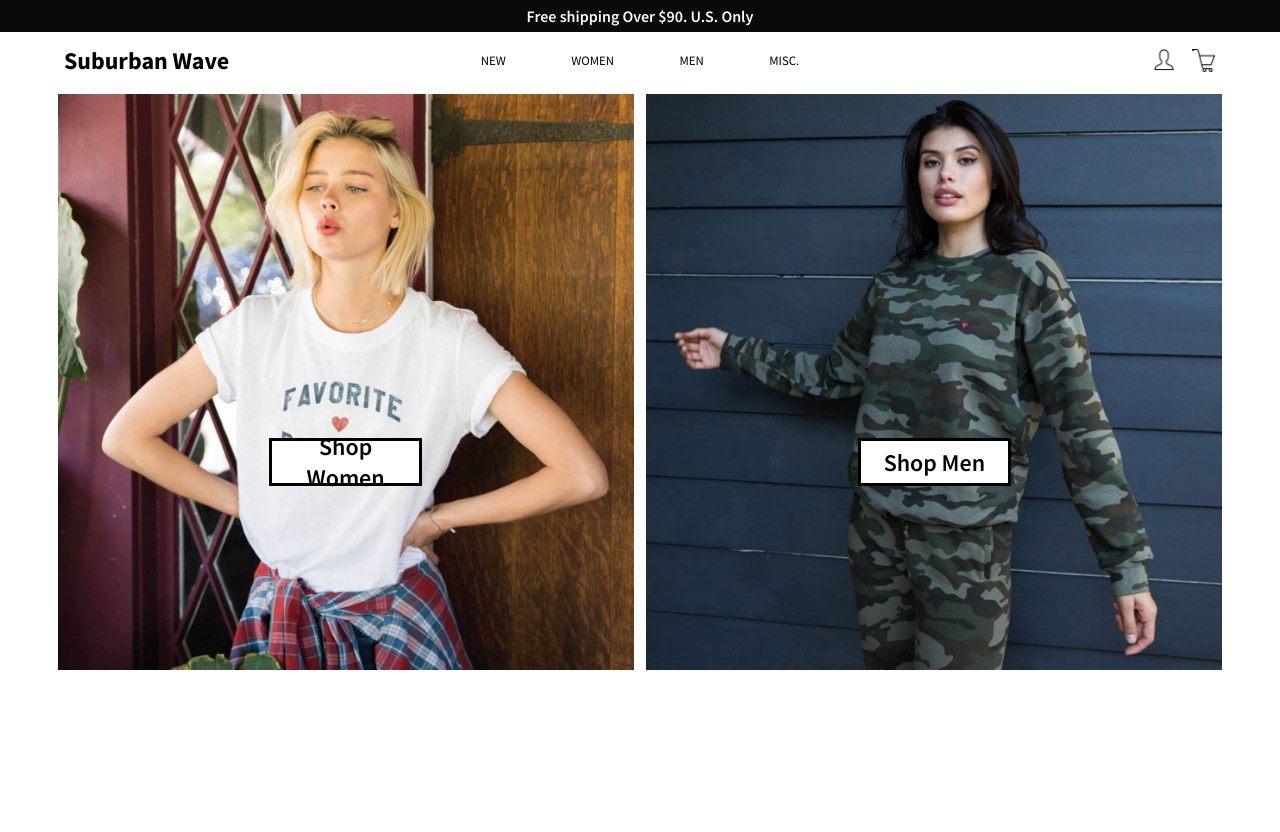
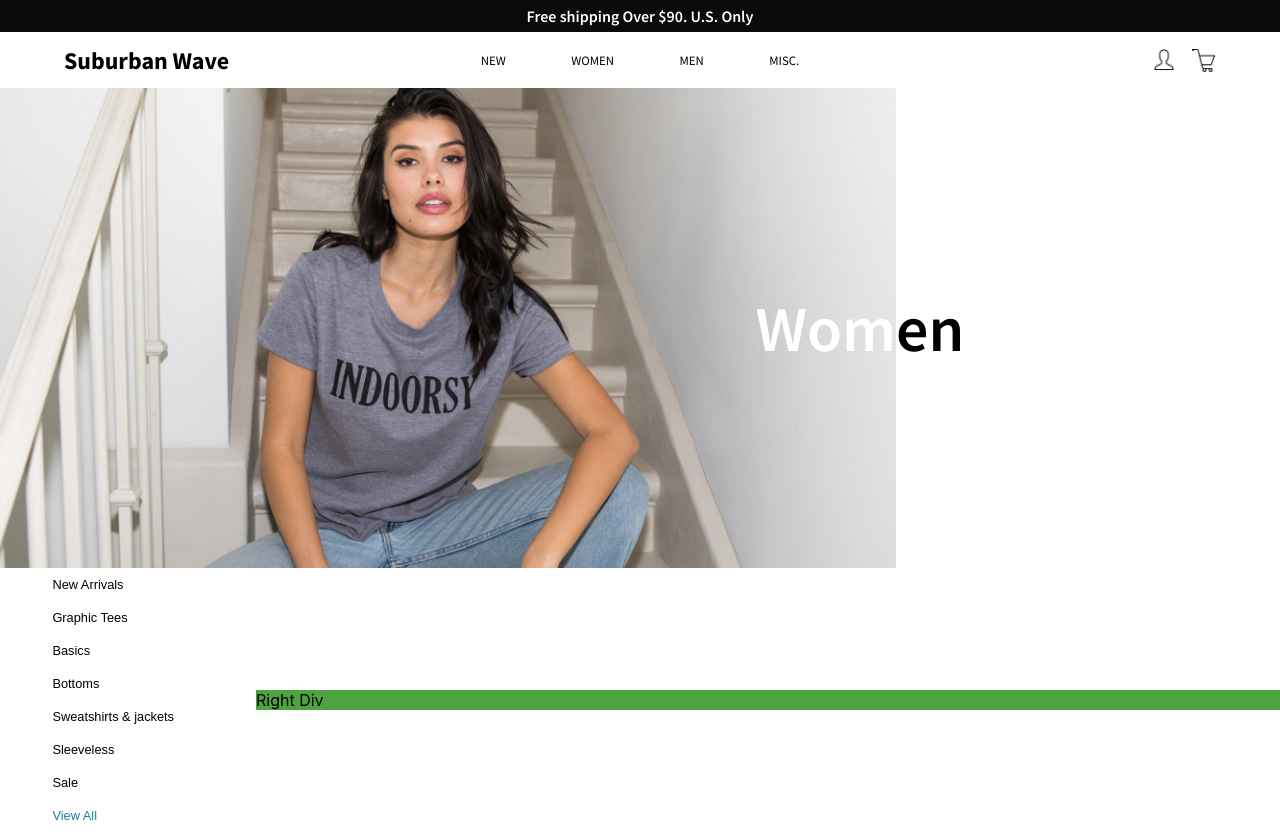
Before and after one commit to connorlagana/sw, a React (Create React App) app: page /women in a window 1280 px wide. Before the commit the page ends 800 px from the top, so only its background shows below. Built offline with nearby package versions, Linux system fonts and the light colour scheme.

Commit message:
indoorsy

```diff
--- a/src/App.js
+++ b/src/App.js
@@ -4,6 +4,7 @@ import "./App.scss";
 import { Route } from "react-router-dom";
 import Nav from "./components/Nav.js";
 import Hero from "./components/Hero.js";
+import Women from "./components/Women/Women.js";
 
 class App extends Component {
   constructor() {
@@ -13,7 +14,8 @@ class App extends Component {
     return (
       <div className="App">
         <Nav />
-        <Hero />
+        <Route exact path="/" component={Hero} />
+        <Route exact path="/women" component={Women} />
       </div>
     );
   }
--- a/src/App.scss
+++ b/src/App.scss
@@ -36,6 +36,8 @@
       display: flex;
       justify-content: flex-start;
       align-items: center;
+      text-decoration: none;
+      color: black;
     }
 
     & .centerNav {
@@ -46,11 +48,18 @@
       font-family: "Source Sans Pro", sans-serif;
       text-transform: uppercase;
 
-      cursor: pointer;
       font-size: 1.6vh;
 
-      & :hover {
+      & #navLink {
+        text-decoration: none;
+        color: black;
+        cursor: pointer;
+      }
+      & #navLink:hover {
         transition: all 0.3s;
+        color: rgb(30, 127, 156);
+      }
+      & :active {
         color: rgb(30, 127, 156);
       }
     }
@@ -111,8 +120,109 @@
   }
   & button:hover {
     background-color: black;
-    color: white;
     border-color: white;
+    & #shopButtonLink {
+      color: white;
+    }
+  }
+
+  & #shopButtonLink {
+    color: black;
+    text-decoration: none;
+  }
+}
+
+.WomenHero {
+  height: 60vh;
+  width: 100vw;
+  display: flex;
+  justify-content: flex-start;
+  align-items: center;
+
+  & .womenImageDiv {
+    height: 60vh;
+    width: 70vw;
+    position: relative;
+    display: flex;
+    justify-content: flex-end;
+    align-items: center;
+    & img {
+      height: 60vh;
+      width: 70vw;
+      object-fit: cover;
+    }
+    & #wo {
+      // background-color: blue;
+      position: absolute;
+      font-family: "Source Sans Pro", sans-serif;
+      font-size: 5vw;
+      font-weight: 600;
+      color: white;
+    }
+  }
+
+  & #womenTitle {
+    height: 60vh;
+    width: 30vw;
+    display: flex;
+    justify-content: flex-start;
+    align-items: center;
+    font-family: "Source Sans Pro", sans-serif;
+    font-size: 5vw;
+    font-weight: 600;
+  }
+}
+
+.WomenBottom {
+  width: 100vw;
+  // background-color: red;
+  display: flex;
+  justify-content: center;
+  align-items: center;
+  flex-direction: row;
+
+  & .leftWomenBottomDiv {
+    // background-color: teal;
+    width: 20vw;
+    display: flex;
+    justify-content: center;
+    align-items: center;
+    flex-direction: column;
+
+    & .categories {
+      // background-color: yellow;
+      display: flex;
+      justify-content: center;
+      align-items: flex-start;
+      flex-direction: column;
+      width: 14vw;
+      & #category {
+        background-color: rgba($color: #000000, $alpha: 0);
+        border: none;
+        margin: 1vh;
+        font-size: 1.6vh;
+        cursor: pointer;
+        transition: all 0.2s;
+      }
+
+      & #category:hover {
+        color: rgb(30, 127, 156);
+      }
+
+      & #viewAll {
+        background-color: rgba($color: #000000, $alpha: 0);
+        border: none;
+        margin: 1vh;
+        color: rgb(30, 127, 156);
+        font-size: 1.6vh;
+        cursor: pointer;
+      }
+    }
+  }
+
+  & .rightWomenBottomDiv {
+    background-color: rgb(76, 163, 64);
+    width: 80vw;
   }
 }
 
--- a/src/components/Hero.js
+++ b/src/components/Hero.js
@@ -1,17 +1,22 @@
 import React from "react";
 import firstModel from "../images/firstModel.jpg";
 import secondModel from "../images/secondModel.JPG";
+import { Link } from "react-router-dom";
 
 function Hero() {
   return (
     <div className="Hero">
       <div>
         <img src={firstModel} />
-        <button>Shop Women</button>
+        <button>
+          <Link to="/women" id="shopButtonLink">Shop Women</Link>
+        </button>
       </div>
       <div>
         <img src={secondModel} />
-        <button>Shop Men</button>
+        <button>
+          <Link to="/men" id="shopButtonLink">Shop Men</Link>
+        </button>
       </div>
     </div>
   );
--- a/src/components/Nav.js
+++ b/src/components/Nav.js
@@ -1,18 +1,19 @@
 import React from "react";
 import profile from "../images/profile.png";
 import cart from "../images/cart.png";
+import { Link } from "react-router-dom";
 
 function Nav() {
   return (
     <div className="Nav">
       <div className="topNav">Free shipping Over $90. U.S. Only</div>
       <div className="bottomNav">
-        <div className="leftNav">Suburban Wave</div>
+        <Link className="leftNav" to="/">Suburban Wave</Link>
         <div className="centerNav">
-          <div>New</div>
-          <div>Women</div>
-          <div>Men</div>
-          <div>Misc.</div>
+          <Link to="/new" id="navLink">New</Link>
+          <Link to="/women" id="navLink">Women</Link>
+          <Link to="/men" id="navLink">Men</Link>
+          <Link to="/misc" id="navLink">Misc.</Link>
         </div>
         <div className="rightNav">
           <img src={profile} />
--- /dev/null
+++ b/src/components/Women/Women.js
@@ -0,0 +1,14 @@
+import React from "react";
+import WomenHero from "./WomenHero.js";
+import WomenBottom from "./WomenBottom.js";
+
+function Women() {
+  return (
+    <div className="Women">
+      <WomenHero />
+      <WomenBottom />
+    </div>
+  );
+}
+
+export default Women;
--- /dev/null
+++ b/src/components/Women/WomenBottom.js
@@ -0,0 +1,23 @@
+import React from "react";
+
+function WomenBottom() {
+  return (
+    <div className="WomenBottom">
+      <div className="leftWomenBottomDiv">
+        <div className="categories">
+          <button id="category">New Arrivals</button>
+          <button id="category">Graphic Tees</button>
+          <button id="category">Basics</button>
+          <button id="category">Bottoms</button>
+          <button id="category">Sweatshirts & jackets</button>
+          <button id="category">Sleeveless</button>
+          <button id="category">Sale</button>
+          <button id="viewAll">View All</button>
+        </div>
+      </div>
+      <div className="rightWomenBottomDiv">Right Div</div>
+    </div>
+  );
+}
+
+export default WomenBottom;
--- /dev/null
+++ b/src/components/Women/WomenHero.js
@@ -0,0 +1,16 @@
+import React from "react";
+import womenHeroPic from "../../images/womenHero.jpg";
+
+function WomenHero() {
+  return (
+    <div className="WomenHero">
+      <div className="womenImageDiv">
+        <img src={womenHeroPic} />
+        <div id="wo">Wom</div>
+      </div>
+      <div id="womenTitle">en</div>
+    </div>
+  );
+}
+
+export default WomenHero;
```
Also changed, not shown: src/images/womenHero.jpg (added).
